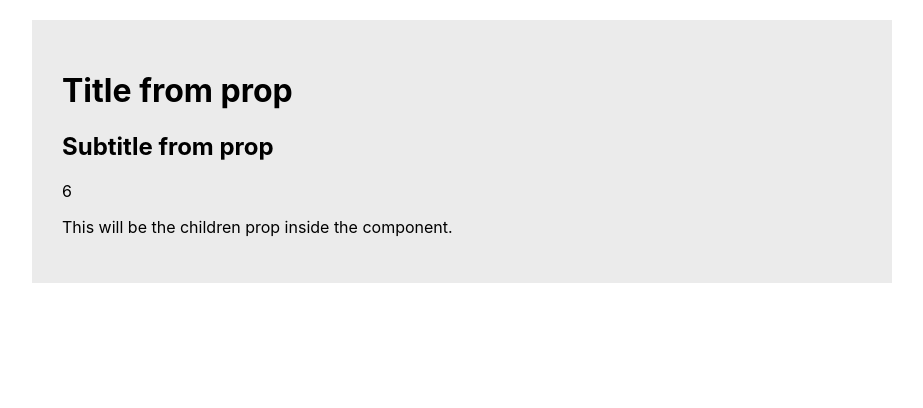
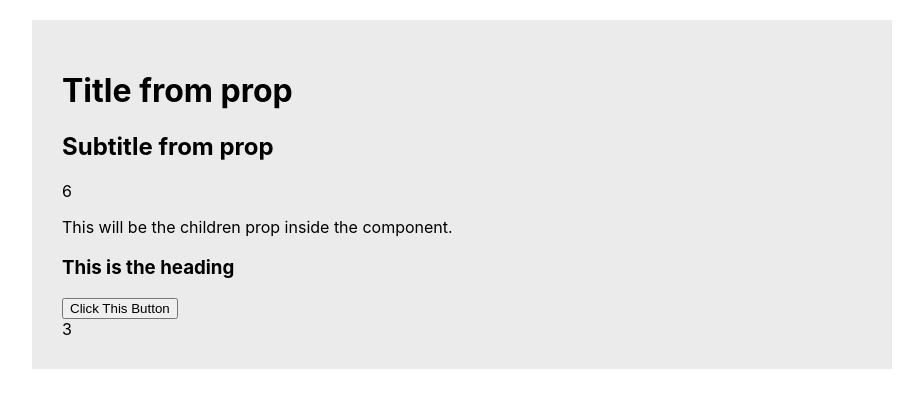
Before and after one commit to annelineguttormsen/react-module-1-code, a React (Create React App) app: page / in a window 1280 px wide. Shown: the top 408 px of the page, without its empty margins (178-1101 px from the left). Built offline with nearby package versions, Linux system fonts and the light colour scheme.

Commit message:
Add lesson 2 answers

```diff
--- a/src/App.js
+++ b/src/App.js
@@ -3,6 +3,9 @@ import Heading from "./components/layout/Heading";
 import Paragraph from "./components/layout/Paragraph";
 import Layout from "./components/layout/Layout";
 import Double from "./components/layout/Double";
+import Subheading from "./components/layout/Subheading";
+import Button from "./components/layout/Button";
+import Division from "./components/layout/Division";
 import "./sass/style.scss";
 
 function App() {
@@ -13,6 +16,12 @@ function App() {
 			<Double number={3} multiply={true} />
 
 			<Paragraph>This will be the children prop inside the component.</Paragraph>
+
+			<Subheading heading="This is the heading" />
+
+			<Button>Click This Button</Button>
+
+			<Division firstNumber={12} secondNumber={4} />
 		</Layout>
 	);
 }
--- /dev/null
+++ b/src/components/layout/Division.js
@@ -0,0 +1,10 @@
+import React from "react";
+
+function Division(props) {
+
+    const answer = props.firstNumber / props.secondNumber
+
+	return <div>{answer}</div>;
+}
+
+export default Division;
--- /dev/null
+++ b/src/components/layout/Subheading.js
@@ -0,0 +1,9 @@
+import React from "react";
+
+function Subheading({ heading }) {
+	return (
+		<h3>{heading}</h3>
+	);
+}
+
+export default Subheading;
```
